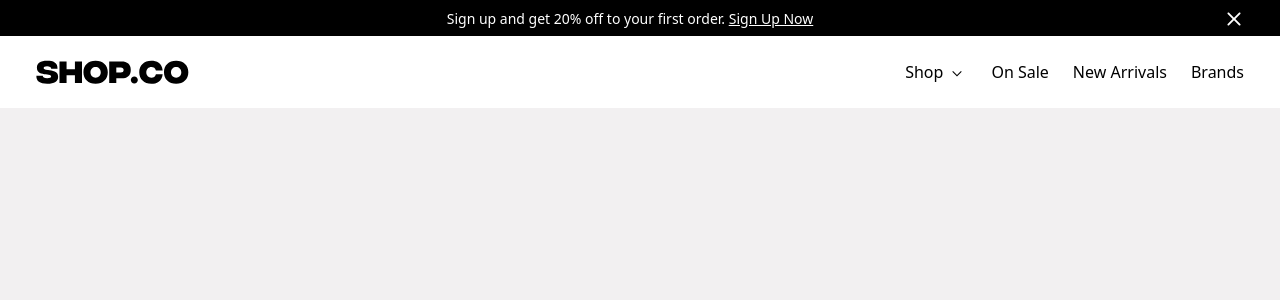
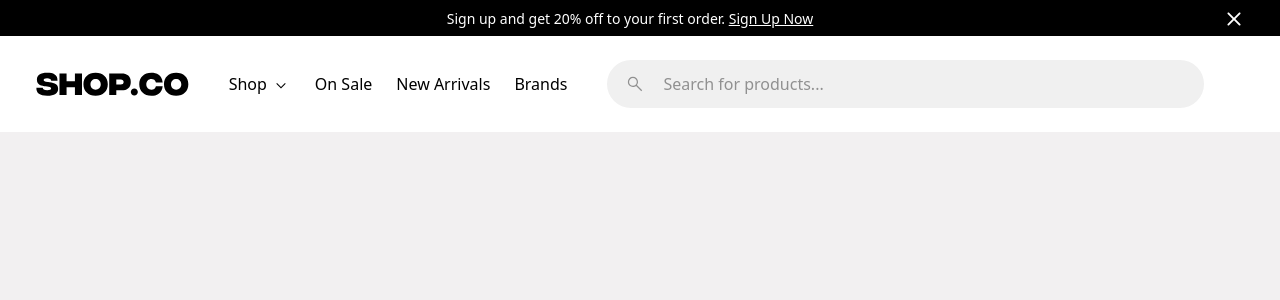
Before and after one commit to KonstantinHerasimenko/Shop.co, a Next.js app: page / in a window 1280 px wide. Shown: the top 300 px of the page. Built offline with nearby package versions, Linux system fonts and the light colour scheme.

Commit message:
feat: add search component

```diff
--- a/components/layout/navigation.tsx
+++ b/components/layout/navigation.tsx
@@ -3,8 +3,9 @@
 import { ReactNode, useState } from 'react'
 import { Route } from 'next'
 import Link from 'next/link'
-import arrowDown from '@/assets/icons/arrowDown.svg'
-import LogoFull from '@/assets/icons/logoFull.svg'
+import arrowDownIcon from '@/assets/icons/arrowDown.svg'
+import LogoFullICon from '@/assets/icons/logoFull.svg'
+import searchIcon from '@/assets/icons/search.svg'
 import Container from '@/components/layout/container'
 import { cn } from '@/utils/css'
 import BaseIcon from '../ui/BaseIcon'
@@ -56,12 +57,12 @@ export default function Navigation() {
 
   return (
     <nav className="fixed top-9 bg-white w-full">
-      <Container className="flex justify-between items-center h-18">
+      <Container className="grid grid-cols-[max-content_max-content_auto_max-content] gap-10 items-center py-6">
         <Link href="/">
-          <BaseIcon as={LogoFull} className="h-6" />
+          <BaseIcon as={LogoFullICon} className="h-6" />
         </Link>
 
-        <ul className="flex items-center gap-6 capitalize h-[100%]">
+        <ul className="flex items-center gap-6 capitalize h-[100%] w-max">
           <li className="h-full">
             <button
               className="capitalize h-full flex items-center"
@@ -70,7 +71,7 @@ export default function Navigation() {
               <span className="flex items-center gap-1">
                 <h3 className="underline-parent text-body-3">shop</h3>
                 <BaseIcon
-                  as={arrowDown}
+                  as={arrowDownIcon}
                   className={cn(
                     'h-5 -mb-1 duration-300 ease-in-out',
                     isDropDownActive && 'rotate-180'
@@ -109,6 +110,19 @@ export default function Navigation() {
             )
           })}
         </ul>
+        {/*
+        //todo #f0f0f0 and rgba(0,0,0,0.4) to tailwind config
+        */}
+        <form className="bg-[#f0f0f0] pr-4.5 rounded-13xl grid grid-cols-[max-content_auto]">
+          <button>
+            <BaseIcon as={searchIcon} className='h-12 text-[rgba(0,0,0,0.4)] px-4.5 py-3.5 hover:text-black duration-300'/>
+          </button>
+          <input
+            name="searchBar"
+            className="focus:outline-none bg-transparent placeholder:text-[rgba(0,0,0,0.4)]"
+            placeholder="Search for products..."
+          />
+        </form>
       </Container>
     </nav>
   )
--- a/components/ui/separator.tsx
+++ /dev/null
@@ -1,5 +0,0 @@
-export default function Separator(){
-  return(
-    <span></span>
-  )
-}
--- a/styles/globals.css
+++ b/styles/globals.css
@@ -10,8 +10,8 @@
   .underline-parent::after {
     content: '';
     width: 100%;
-    height: 0.25rem;
-    margin-top: 0.5rem;
+    height: 0.125rem;
+    margin-top: 0.25rem;
     background-color: black;
     display: block;
     position: absolute;
--- a/tailwind.config.ts
+++ b/tailwind.config.ts
@@ -22,9 +22,9 @@ const config: Config = {
         'body-5': '0.75rem',
         'body-6': '0.625rem',
       },
-      height: {
-        '18': '4.5rem',
-      },
+      size: { '18': '4.5rem' },
+      spacing: { '3.5': '0.875rem', '4.5': '1.125rem' },
+      borderRadius: { '13xl': '3.75rem' },
     },
   },
   plugins: [],
```
Also changed, not shown: assets/icons/search.svg (added).
